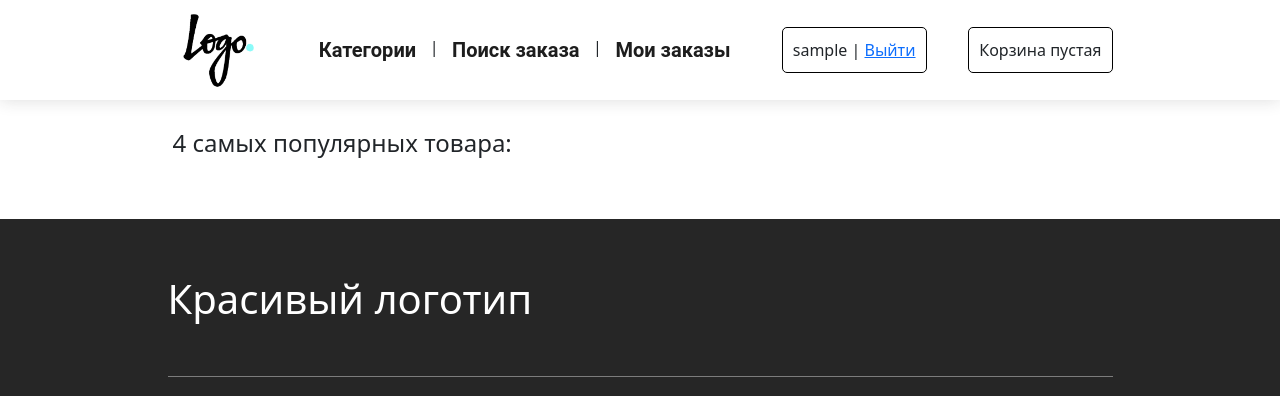
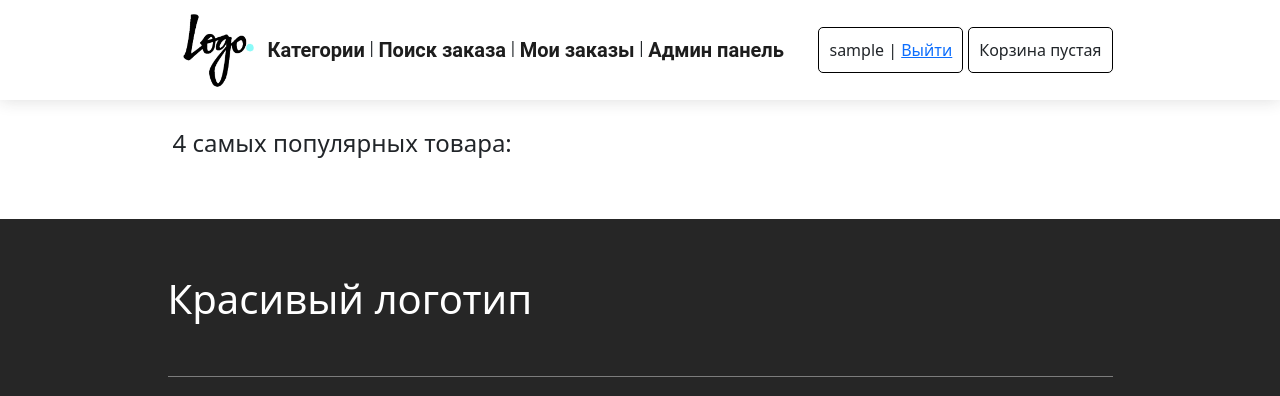
Before and after one commit to vackuzn/sbor, a Django app: page / in a window 1280 px wide. Shown: the top 396 px of the page. Run offline with Django 3.2, Linux system fonts and the light colour scheme; the visitor is signed in with stand-in values (Sample User, id 1); data that the repository does not hold is empty; parts of the project's set-up code (start-up, migrations or seed data) failed here and were passed over; some libraries are stand-ins or nearby versions.

Commit message:
added button admin panel

```diff
--- a/internet_shop/internet_shop/static/css/base.css
+++ b/internet_shop/internet_shop/static/css/base.css
@@ -25,12 +25,15 @@ body {
 .logo img {
     width: 100px; height: 100px;
     flex-basis: 10%;
+
 }
 
 .links {
-    flex-basis: 45%;
+    flex-basis: 55%;
     display: flex;
-    justify-content: space-around;
+    justify-content: space-between;
+
+
 }
 
 .links a {
@@ -45,7 +48,8 @@ body {
 .user_and_basket{
     flex-basis: 35%;
     display: flex;
-    justify-content: space-between;
+    justify-content: flex-end;
+
 
 }
 
@@ -58,6 +62,7 @@ body {
 }
 
 .user,  .basket {
+    margin-left: 5px;
     padding: 10px;
     border: 1px solid black;
     border-radius: 5px;
--- a/internet_shop/internet_shop/templates/base.html
+++ b/internet_shop/internet_shop/templates/base.html
@@ -32,6 +32,9 @@
                 <a href="{% url 'categories' %}">Категории</a> |
                 <a href="{% url 'search_order' %}">Поиск заказа</a> |
                 <a href="{% url 'my_order' %}">Мои заказы</a>
+                {% if request.user.is_superuser %}
+                | <a href="/admin">Админ панель</a>
+                {% endif %}
             </div>
 
             <div class="user_and_basket align_items_center">
```
